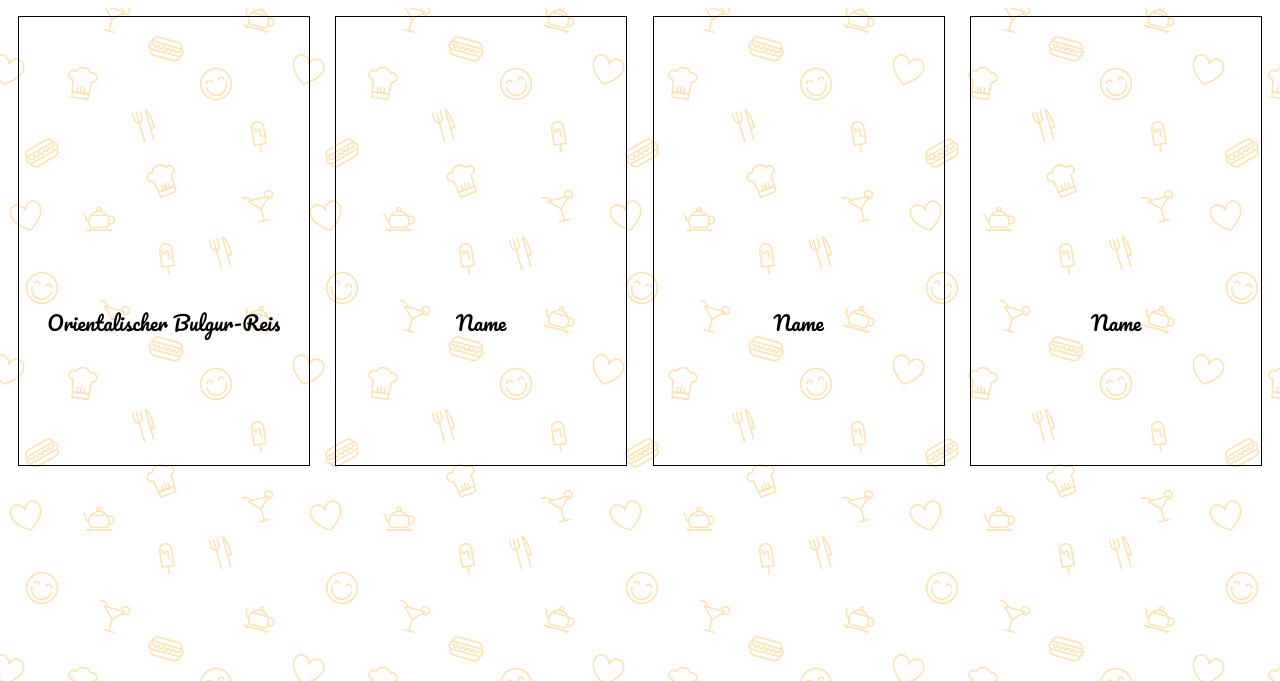
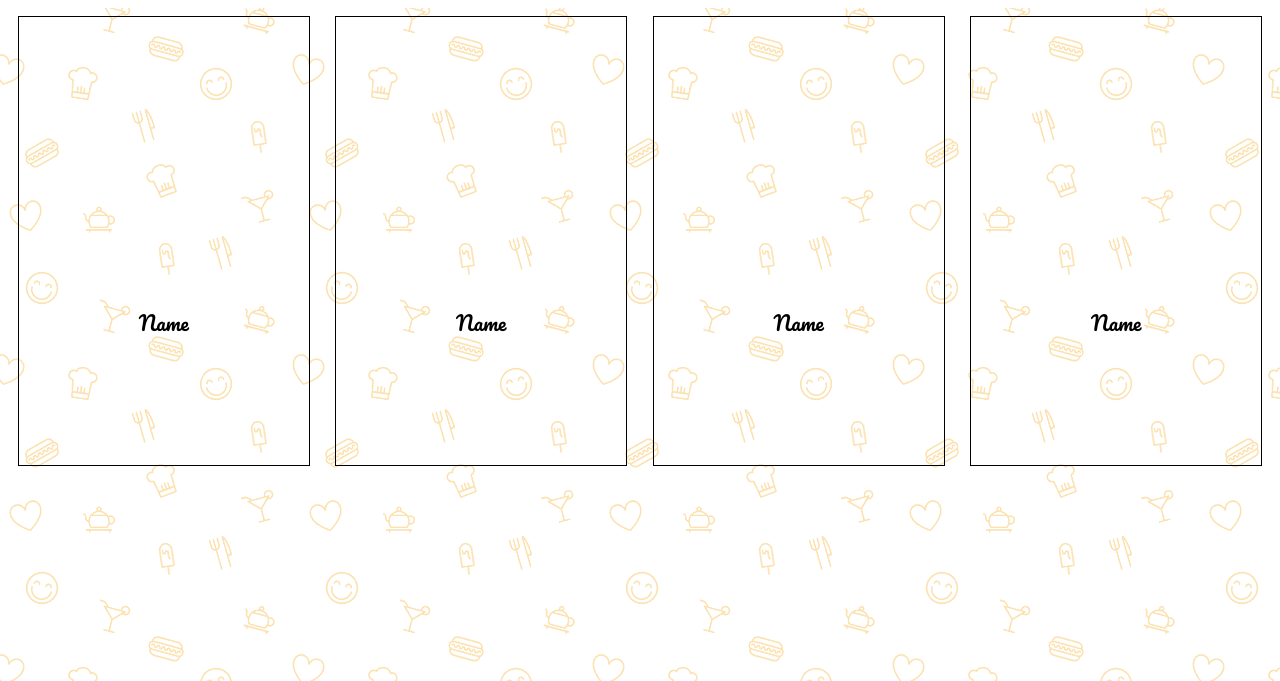
Before and after one commit to AtesSosa/fooddiary, a plain HTML site: page index.html in a window 1280 px wide. Shown: the part 119-800 px from the top of the page. Drawn offline with nearby package versions, Linux system fonts and the light colour scheme.

Commit message:
default
Einträge bearbeiten

```diff
--- a/index.html
+++ b/index.html
@@ -40,7 +40,7 @@
             <div class="col-12 col-m-12 food-container">
                 <div class="col-3 col-m-6 entry">
                     <div class="food-picture"></div>
-                    <p>Orientalischer Bulgur-Reis</p>
+                    <p>Name</p>
                 </div>
                 <div class="col-3 col-m-6 entry">
                     <div class="food-picture"></div>
--- a/style.css
+++ b/style.css
@@ -13,6 +13,7 @@ a{
 	text-decoration: none;
 	color: black;
 }
+
 
 .navigation h1{
 	font-size: 20px;
```
